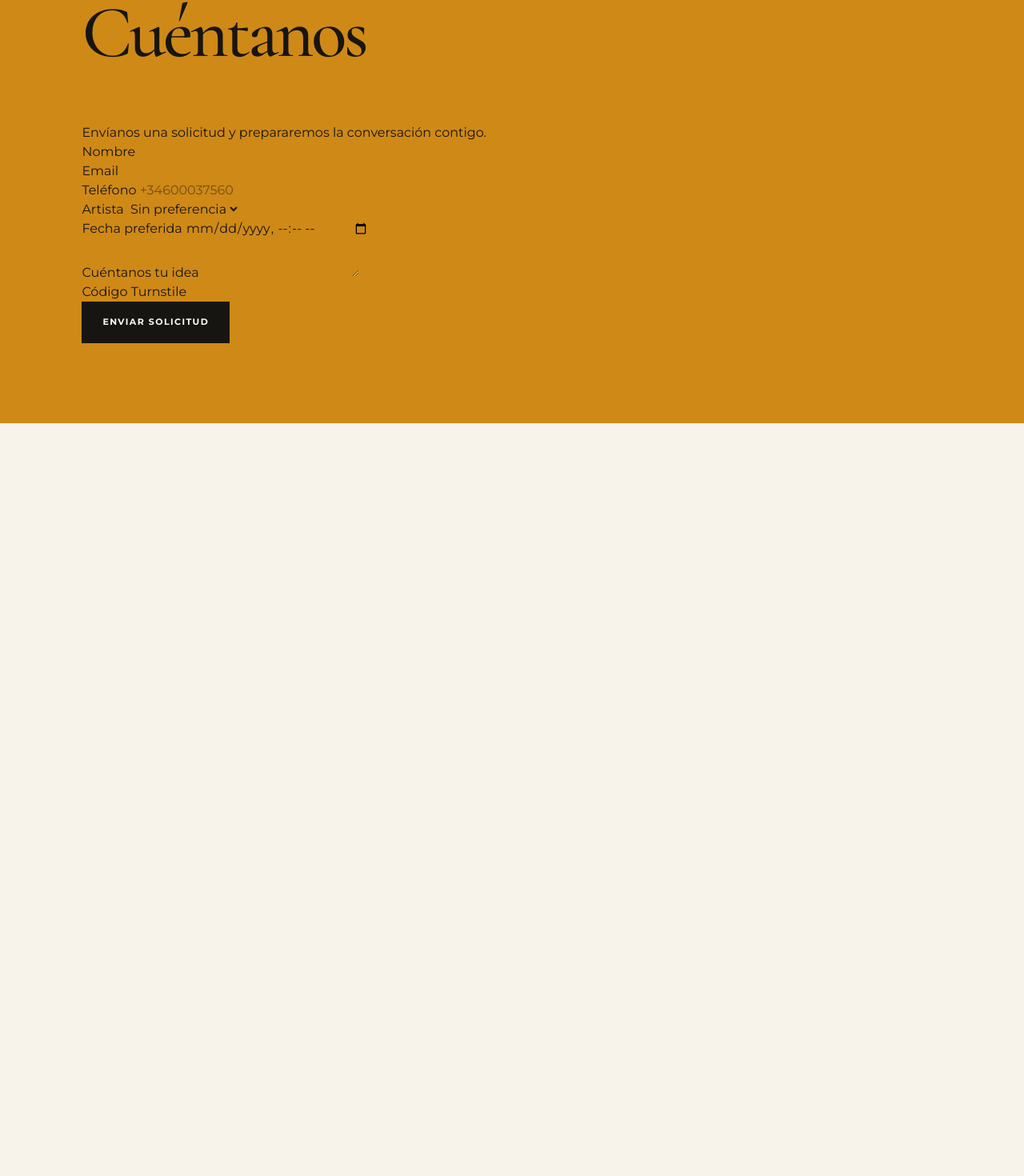
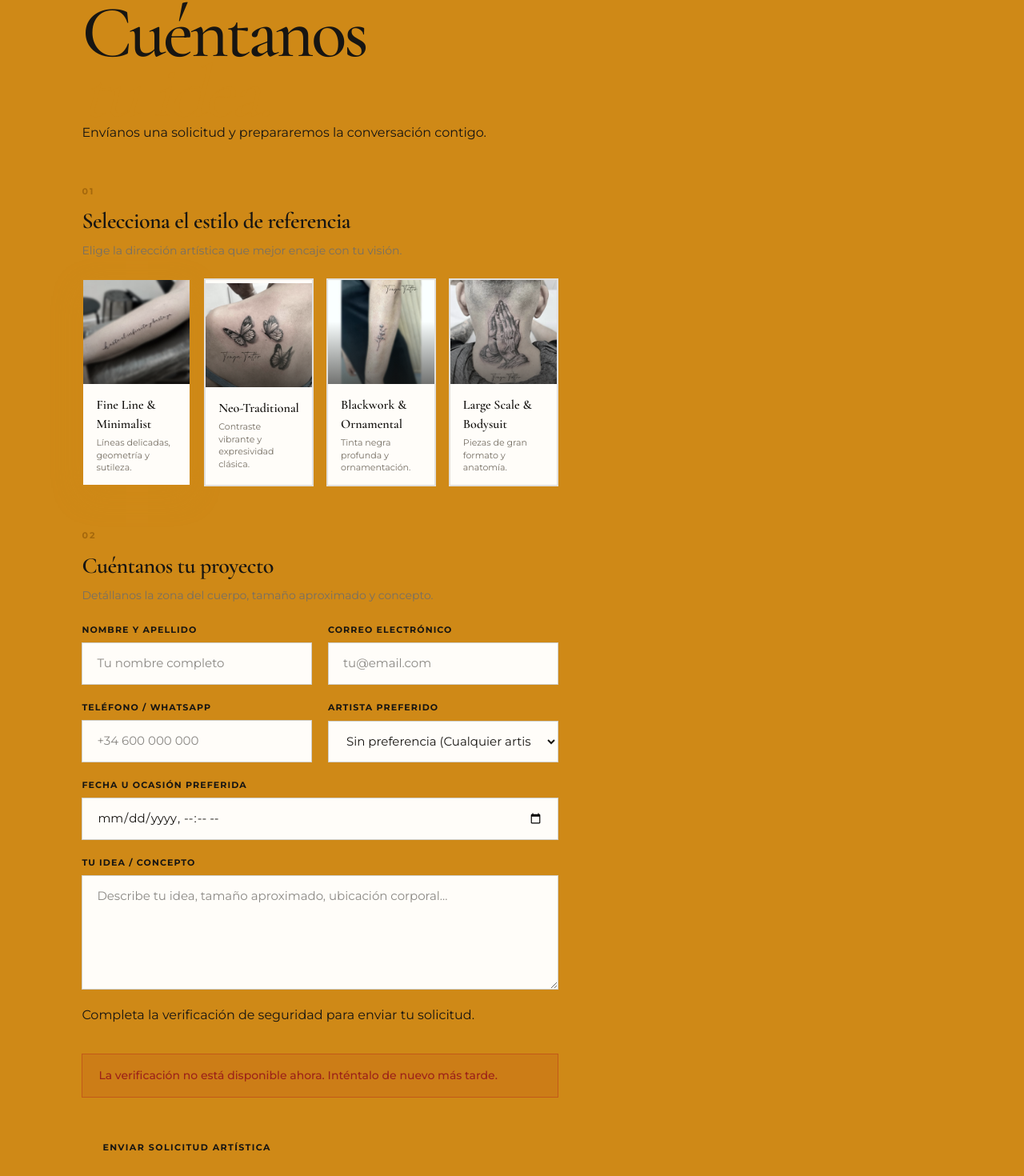
Before and after one commit to marcosAlvarezCalabria/tongaleganes, a Next.js app: page /book in a window 1280 px wide. Shown: the part 138-1608 px from the top of the page at 80% size. Before the commit the page ends 800 px from the top, so only its background shows below. Built offline with nearby package versions, Linux system fonts and the light colour scheme.

Commit message:
feat(booking): redesign public booking form

```diff
--- a/app/(public)/book/BookingForm.tsx
+++ b/app/(public)/book/BookingForm.tsx
@@ -1,38 +1,169 @@
 "use client";
 
-import { FormEvent, useState } from "react";
+import Image from "next/image";
+import Script from "next/script";
+import { FormEvent, useEffect, useRef, useState } from "react";
+import { normalizeSpanishPhone } from "@/studio/booking";
 
-export function BookingForm() {
-  const [message, setMessage] = useState("");
+const STYLES_INSPIRATION = [
+  { id: "fineline", title: "Fine Line & Minimalist", image: "/images/fineline.jpg", desc: "Líneas delicadas, geometría y sutileza." },
+  { id: "neotrad", title: "Neo-Traditional", image: "/images/artwork.jpg", desc: "Contraste vibrante y expresividad clásica." },
+  { id: "blackwork", title: "Blackwork & Ornamental", image: "/images/fine-work.jpg", desc: "Tinta negra profunda y ornamentación." },
+  { id: "bodysuit", title: "Large Scale & Bodysuit", image: "/images/bodysuit.jpg", desc: "Piezas de gran formato y anatomía." },
+];
+
+type Turnstile = { render(element: HTMLElement, options: Record<string, unknown>): string; remove(widgetId: string): void };
+
+declare global {
+  interface Window { turnstile?: Turnstile; }
+}
+
+export function BookingForm({ turnstileSiteKey }: { turnstileSiteKey: string }) {
+  const [selectedStyle, setSelectedStyle] = useState<string>("fineline");
+  const [description, setDescription] = useState("");
+  const [turnstileToken, setTurnstileToken] = useState("");
+  const [turnstileReady, setTurnstileReady] = useState(false);
+  const [submitting, setSubmitting] = useState(false);
+  const [message, setMessage] = useState<{ ok: boolean; text: string } | null>(null);
+  const turnstileElement = useRef<HTMLDivElement>(null);
+  const turnstileWidget = useRef<string | null>(null);
+
+  function handleSelectStyle(style: typeof STYLES_INSPIRATION[0]) {
+    setSelectedStyle(style.id);
+  }
+
+  useEffect(() => {
+    if (!turnstileReady || !turnstileSiteKey || !turnstileElement.current || !window.turnstile) return;
+    turnstileWidget.current = window.turnstile.render(turnstileElement.current, {
+      sitekey: turnstileSiteKey,
+      callback: (token: string) => setTurnstileToken(token),
+      "expired-callback": () => setTurnstileToken(""),
+      "error-callback": () => setTurnstileToken(""),
+      "timeout-callback": () => setTurnstileToken(""),
+    });
+    return () => { if (turnstileWidget.current) window.turnstile?.remove(turnstileWidget.current); };
+  }, [turnstileReady, turnstileSiteKey]);
 
   async function submit(event: FormEvent<HTMLFormElement>) {
     event.preventDefault();
+    setSubmitting(true);
+    setMessage(null);
     const form = new FormData(event.currentTarget);
+    try {
       const response = await fetch("/api/public/requests", {
         method: "POST",
         headers: { "content-type": "application/json" },
         body: JSON.stringify({
           bookingMode: "request",
-        customer: { name: form.get("name"), email: form.get("email"), phone: form.get("phone") },
-        appointment: { preferredStartAt: form.get("preferredStartAt"), description: form.get("description") },
+          customer: { name: form.get("name"), email: form.get("email"), phone: normalizeSpanishPhone(String(form.get("phone") ?? "")) },
+          appointment: { preferredStartAt: form.get("preferredStartAt"), description, style: selectedStyle },
           artistPreference: form.get("artist") === "none" ? { kind: "none" } : { kind: "artist", artistId: form.get("artist") },
-        turnstileToken: form.get("turnstileToken"),
+          turnstileToken,
         }),
       });
-    setMessage(response.ok ? "Hemos recibido tu idea. Te responderemos pronto." : "No hemos podido enviar la solicitud. Revísala e inténtalo de nuevo.");
+      if (response.ok) {
+        setMessage({ ok: true, text: "Hemos recibido tu idea con éxito. Nos pondremos en contacto contigo muy pronto." });
+      } else {
+        setMessage({ ok: false, text: "No hemos podido enviar la solicitud. Revisa los datos e inténtalo de nuevo." });
+      }
+    } catch {
+      setMessage({ ok: false, text: "Error de conexión. Inténtalo de nuevo en unos momentos." });
+    } finally {
+      setSubmitting(false);
+    }
   }
 
   return (
-    <form onSubmit={submit}>
-      <p><label>Nombre <input name="name" required maxLength={100} /></label></p>
-      <p><label>Email <input name="email" type="email" required maxLength={254} /></label></p>
-      <p><label>Teléfono <input name="phone" type="tel" required placeholder="+34600037560" maxLength={32} /></label></p>
-      <p><label>Artista <select name="artist" defaultValue="none"><option value="none">Sin preferencia</option><option value="nuria-cordoba">Nuria Córdoba</option></select></label></p>
-      <p><label>Fecha preferida <input name="preferredStartAt" type="datetime-local" required /></label></p>
-      <p><label>Cuéntanos tu idea <textarea name="description" required maxLength={2000} /></label></p>
-      <p><label>Código Turnstile <input name="turnstileToken" required /></label></p>
-      <button className="button button-dark" type="submit">Enviar solicitud</button>
-      {message && <p role="status">{message}</p>}
+    <form onSubmit={submit} className="artistic-booking-form">
+      <Script src="https://challenges.cloudflare.com/turnstile/v0/api.js?render=explicit" strategy="afterInteractive" onLoad={() => setTurnstileReady(true)} />
+      <div className="booking-section-title">
+        <span className="step-num">01</span>
+        <h3>Selecciona el estilo de referencia</h3>
+        <p>Elige la dirección artística que mejor encaje con tu visión.</p>
+      </div>
+
+      <div className="style-inspiration-grid">
+        {STYLES_INSPIRATION.map((style) => (
+          <button
+            type="button"
+            key={style.id}
+            className={`style-card ${selectedStyle === style.id ? "active" : ""}`}
+            onClick={() => handleSelectStyle(style)}
+            aria-pressed={selectedStyle === style.id}
+          >
+            <div className="style-card-image">
+              <Image src={style.image} alt={style.title} width={680} height={840} sizes="(max-width: 700px) 100vw, 50vw" />
+              <div className="style-card-overlay" />
+            </div>
+            <div className="style-card-content">
+              <strong>{style.title}</strong>
+              <span>{style.desc}</span>
+            </div>
+          </button>
+        ))}
+      </div>
+
+      <div className="booking-section-title" style={{ marginTop: "48px" }}>
+        <span className="step-num">02</span>
+        <h3>Cuéntanos tu proyecto</h3>
+        <p>Detállanos la zona del cuerpo, tamaño aproximado y concepto.</p>
+      </div>
+
+      <div className="form-grid">
+        <div className="form-field">
+          <label htmlFor="name">Nombre y Apellido</label>
+          <input id="name" name="name" required maxLength={100} placeholder="Tu nombre completo" />
+        </div>
+        <div className="form-field">
+          <label htmlFor="email">Correo Electrónico</label>
+          <input id="email" name="email" type="email" required maxLength={254} placeholder="tu@email.com" />
+        </div>
+        <div className="form-field">
+          <label htmlFor="phone">Teléfono / WhatsApp</label>
+          <input id="phone" name="phone" type="tel" required placeholder="+34 600 000 000" maxLength={32} />
+        </div>
+        <div className="form-field">
+          <label htmlFor="artist">Artista Preferido</label>
+          <select id="artist" name="artist" defaultValue="none">
+            <option value="none">Sin preferencia (Cualquier artista)</option>
+            <option value="nuria-cordoba">Nuria Córdoba</option>
+          </select>
+        </div>
+        <div className="form-field full-width">
+          <label htmlFor="preferredStartAt">Fecha u Ocasión Preferida</label>
+          <input id="preferredStartAt" name="preferredStartAt" type="datetime-local" required />
+        </div>
+        <div className="form-field full-width">
+          <label htmlFor="description">Tu Idea / Concepto</label>
+          <textarea
+            id="description"
+            name="description"
+            required
+            maxLength={2000}
+            rows={5}
+            value={description}
+            onChange={(e) => setDescription(e.target.value)}
+            placeholder="Describe tu idea, tamaño aproximado, ubicación corporal..."
+          />
+        </div>
+        <div className="form-field full-width">
+          <p id="turnstile-help">Completa la verificación de seguridad para enviar tu solicitud.</p>
+          <div ref={turnstileElement} aria-describedby="turnstile-help" />
+          {!turnstileSiteKey && <p className="form-status error" role="alert">La verificación no está disponible ahora. Inténtalo de nuevo más tarde.</p>}
+        </div>
+      </div>
+
+      <div className="form-actions">
+        <button className="button button-primary" type="submit" disabled={submitting || !turnstileToken}>
+          {submitting ? "Enviando solicitud..." : "Enviar solicitud artística"}
+        </button>
+      </div>
+
+      {message && (
+        <div className={`form-status ${message.ok ? "success" : "error"}`} role="status">
+          {message.text}
+        </div>
+      )}
     </form>
   );
 }
--- a/app/globals.css
+++ b/app/globals.css
@@ -333,3 +333,39 @@ footer span { justify-self: end; color: var(--muted); font-size: 10px; letter-sp
   .hero-slide:not(:first-child) { display: none; }
   .hero-slide:first-child { display: block; opacity: 1; transform: none; }
 }
+
+/* Artistic Booking Form Styles */
+.artistic-booking-form { max-width: 960px; margin-top: 48px; }
+.booking-section-title { margin-bottom: 24px; }
+.booking-section-title .step-num { display: inline-block; color: var(--gold-dark); font-size: 11px; font-weight: 700; letter-spacing: .2em; text-transform: uppercase; margin-bottom: 8px; }
+.booking-section-title h3 { margin: 0; font-family: var(--font-display), serif; font-size: 28px; font-weight: 600; letter-spacing: -.02em; }
+.booking-section-title p { margin: 6px 0 0; color: var(--muted); font-size: 14px; }
+
+.style-inspiration-grid { display: grid; grid-template-columns: repeat(4, 1fr); gap: 16px; margin-top: 20px; }
+.style-card { position: relative; border: 2px solid rgba(23,21,18,.12); background: var(--white); padding: 0; text-align: left; cursor: pointer; overflow: hidden; transition: border-color .25s ease, transform .25s ease, box-shadow .25s ease; }
+.style-card:hover { transform: translateY(-3px); border-color: var(--gold-dark); box-shadow: 0 12px 30px rgba(0,0,0,.08); }
+.style-card.active { border-color: var(--gold); box-shadow: 0 12px 36px rgba(207,137,23,.22); }
+.style-card-image { position: relative; height: 130px; overflow: hidden; background: #ddd5ca; }
+.style-card-image img { width: 100%; height: 100%; object-fit: cover; filter: saturate(.8); transition: transform .4s ease; }
+.style-card:hover .style-card-image img { transform: scale(1.08); }
+.style-card-overlay { position: absolute; inset: 0; background: linear-gradient(180deg, transparent 40%, rgba(23,21,18,.6)); }
+.style-card-content { padding: 14px 16px; display: grid; gap: 4px; }
+.style-card-content strong { font-family: var(--font-display), serif; font-size: 16px; font-weight: 600; color: var(--ink); }
+.style-card-content span { color: var(--muted); font-size: 11px; line-height: 1.4; }
+
+.form-grid { display: grid; grid-template-columns: repeat(2, 1fr); gap: 20px; margin-top: 24px; }
+.form-field { display: grid; gap: 8px; }
+.form-field.full-width { grid-column: span 2; }
+.form-field label { font-size: 11px; font-weight: 700; letter-spacing: .1em; text-transform: uppercase; color: var(--ink); }
+.form-field input, .form-field select, .form-field textarea { width: 100%; padding: 14px 18px; border: 1px solid rgba(23,21,18,.2); background: var(--white); color: var(--ink); font-family: inherit; font-size: 15px; transition: border-color .2s ease, box-shadow .2s ease; }
+.form-field input:focus, .form-field select:focus, .form-field textarea:focus { outline: none; border-color: var(--gold); box-shadow: 0 0 0 3px rgba(207,137,23,.18); }
+.form-actions { margin-top: 36px; }
+.form-status { margin-top: 20px; padding: 16px 20px; font-size: 14px; font-weight: 500; }
+.form-status.success { background: rgba(40,140,80,.12); color: #165c32; border: 1px solid rgba(40,140,80,.42); }
+.form-status.error { background: rgba(180,40,30,.12); color: #9c2219; border: 1px solid rgba(180,40,30,.42); }
+
+@media (max-width: 900px) {
+  .style-inspiration-grid { grid-template-columns: repeat(2, 1fr); }
+  .form-grid { grid-template-columns: 1fr; }
+  .form-field.full-width { grid-column: span 1; }
+}
```
Lines whose indentation alone changed are shown as unchanged.
